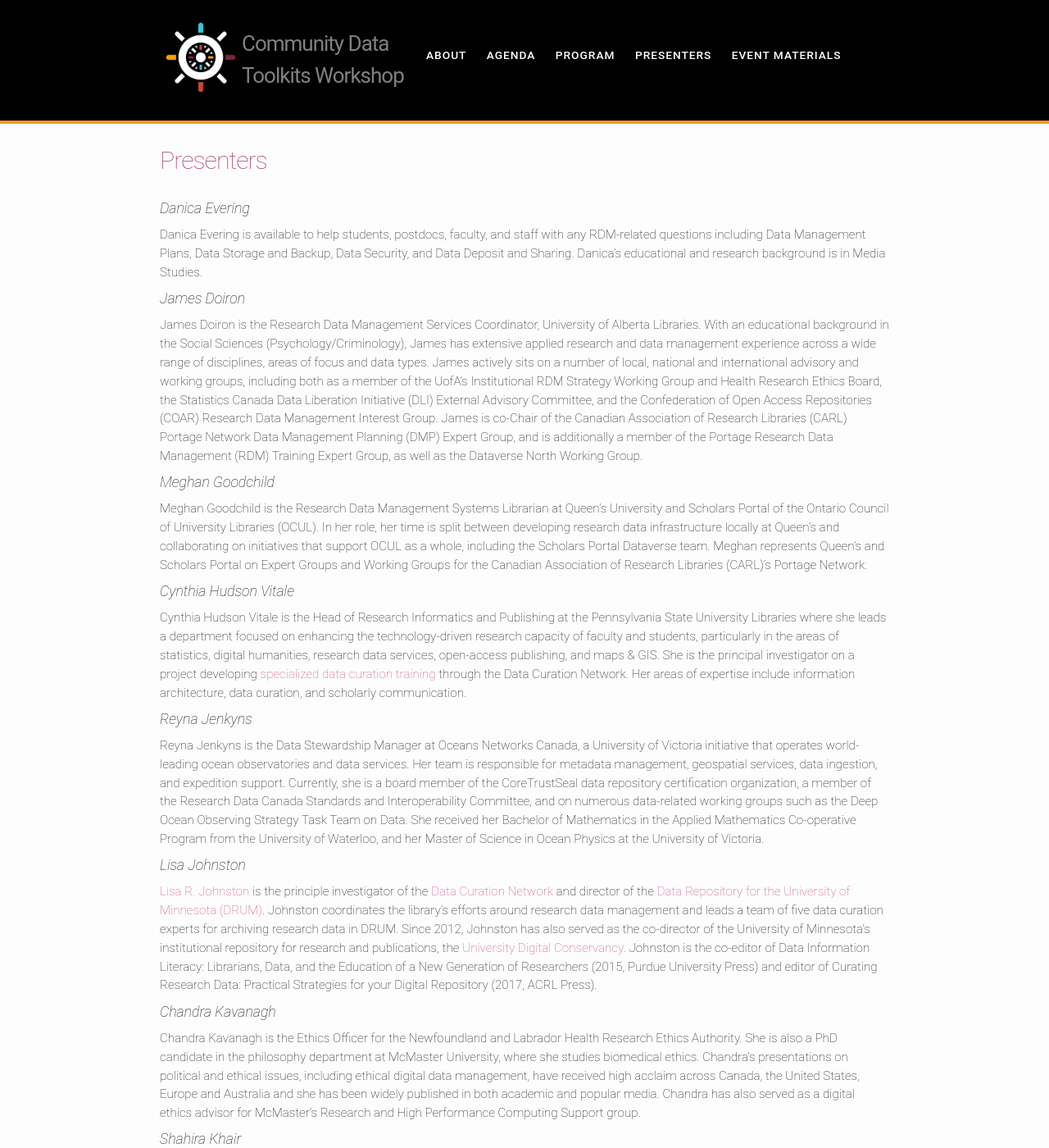
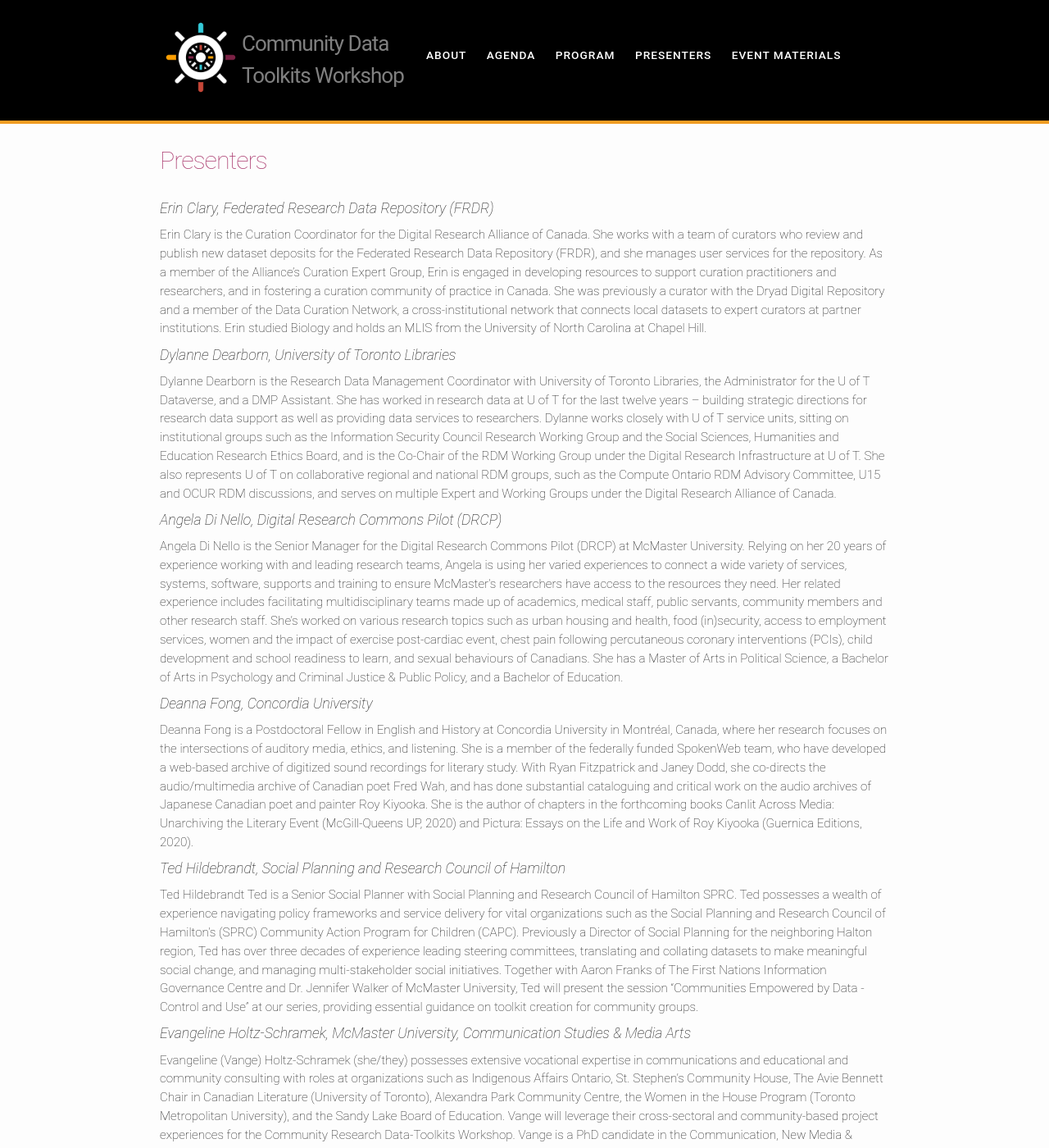
Before and after one commit to Community-Data-Toolkits-Workshop/CDTW, a Jekyll site: the page built from presenters.md, in a window 1280 px wide and 1400 px high. Shown: the whole window at 82% size. Built offline with Jekyll 4.4.1, drawn with Linux system fonts in a browser that asks for light colours; some of the changed text lies outside the part shown.

Commit message:
Update presenters.md

```diff
--- a/presenters.md
+++ b/presenters.md
@@ -4,38 +4,46 @@
 permalink: /presenters/
 ---
 
-### Danica Evering
-Danica Evering is available to help students, postdocs, faculty, and staff with any RDM-related questions including Data Management Plans, Data Storage and Backup, Data Security, and Data Deposit and Sharing. Danica's educational and research background is in Media Studies.
+### Erin Clary, Federated Research Data Repository (FRDR)
+Erin Clary is the Curation Coordinator for the Digital Research Alliance of Canada. She works with a team of curators who review and publish new dataset deposits for the Federated Research Data Repository (FRDR), and she manages user services for the repository. As a member of the Alliance’s Curation Expert Group, Erin is engaged in developing resources to support curation practitioners and researchers, and in fostering a curation community of practice in Canada. She was previously a curator with the Dryad Digital Repository and a member of the Data Curation Network, a cross-institutional network that connects local datasets to expert curators at partner institutions. Erin studied Biology and holds an MLIS from the University of North Carolina at Chapel Hill.
 
-### James Doiron
-James Doiron is the Research Data Management Services Coordinator, University of Alberta Libraries. With an educational background in the Social Sciences (Psychology/Criminology), James has extensive applied research and data management experience across a wide range of disciplines, areas of focus and data types. James actively sits on a number of local, national and international advisory and working groups, including both as a member of the UofA’s Institutional RDM Strategy Working Group and Health Research Ethics Board, the Statistics Canada Data Liberation Initiative (DLI) External Advisory Committee, and the Confederation of Open Access Repositories (COAR) Research Data Management Interest Group. James is co-Chair of the Canadian Association of Research Libraries (CARL) Portage Network Data Management Planning (DMP) Expert Group, and is additionally a member of the Portage Research Data Management (RDM) Training Expert Group, as well as the Dataverse North Working Group.
+### Dylanne Dearborn, University of Toronto Libraries
+Dylanne Dearborn is the Research Data Management Coordinator with University of Toronto Libraries, the Administrator for the U of T Dataverse, and a DMP Assistant. She has worked in research data at U of T for the last twelve years – building strategic directions for research data support as well as providing data services to researchers. Dylanne works closely with U of T service units, sitting on institutional groups such as the Information Security Council Research Working Group and the Social Sciences, Humanities and Education Research Ethics Board, and is the Co-Chair of the RDM Working Group under the Digital Research Infrastructure at U of T. She also represents U of T on collaborative regional and national RDM groups, such as the Compute Ontario RDM Advisory Committee, U15 and OCUR RDM discussions, and serves on multiple Expert and Working Groups under the Digital Research Alliance of Canada.
 
-### Meghan Goodchild
-Meghan Goodchild is the Research Data Management Systems Librarian at Queen’s University and Scholars Portal of the Ontario Council of University Libraries (OCUL). In her role, her time is split between developing research data infrastructure locally at Queen’s and collaborating on initiatives that support OCUL as a whole, including the Scholars Portal Dataverse team. Meghan represents Queen's and Scholars Portal on Expert Groups and Working Groups for the Canadian Association of Research Libraries (CARL)'s Portage Network.
+### Angela Di Nello, Digital Research Commons Pilot (DRCP)
+Angela Di Nello is the Senior Manager for the Digital Research Commons Pilot (DRCP) at McMaster University. Relying on her 20 years of experience working with and leading research teams, Angela is using her varied experiences to connect a wide variety of services, systems, software, supports and training to ensure McMaster's researchers have access to the resources they need. Her related experience includes facilitating multidisciplinary teams made up of academics, medical staff, public servants, community members and other research staff. She’s worked on various research topics such as urban housing and health, food (in)security, access to employment services, women and the impact of exercise post‐cardiac event, chest pain following percutaneous coronary interventions (PCIs), child development and school readiness to learn, and sexual behaviours of Canadians. She has a Master of Arts in Political Science, a Bachelor of Arts in Psychology and Criminal Justice & Public Policy, and a Bachelor of Education.
 
-### Cynthia Hudson Vitale
-Cynthia Hudson Vitale is the Head of Research Informatics and Publishing at the Pennsylvania State University Libraries where she leads a department focused on enhancing the technology-driven research capacity of faculty and students, particularly in the areas of statistics, digital humanities, research data services, open-access publishing, and maps & GIS. She is the principal investigator on a project developing [specialized data curation training](https://sites.psu.edu/dcnworkshops/) through the Data Curation Network. Her areas of expertise include information architecture, data curation, and scholarly communication.
+### Deanna Fong, Concordia University
+Deanna Fong is a Postdoctoral Fellow in English and History at Concordia University in Montréal, Canada, where her research focuses on the intersections of auditory media, ethics, and listening. She is a member of the federally funded SpokenWeb team, who have developed a web-based archive of digitized sound recordings for literary study. With Ryan Fitzpatrick and Janey Dodd, she co-directs the audio/multimedia archive of Canadian poet Fred Wah, and has done substantial cataloguing and critical work on the audio archives of Japanese Canadian poet and painter Roy Kiyooka. She is the author of chapters in the forthcoming books Canlit Across Media: Unarchiving the Literary Event (McGill-Queens UP, 2020) and Pictura: Essays on the Life and Work of Roy Kiyooka (Guernica Editions, 2020).
 
-### Reyna Jenkyns
-Reyna Jenkyns is the Data Stewardship Manager at Oceans Networks Canada, a University of Victoria initiative that operates world-leading ocean observatories and data services. Her team is responsible for metadata management, geospatial services, data ingestion, and expedition support.  Currently, she is a board member of the CoreTrustSeal data repository certification organization, a member of the Research Data Canada Standards and Interoperability Committee, and on numerous data-related working groups such as the Deep Ocean Observing Strategy Task Team on Data. She received her Bachelor of Mathematics in the Applied Mathematics Co-operative Program from the University of Waterloo, and her Master of Science in Ocean Physics at the University of Victoria.
+### Ted Hildebrandt, Social Planning and Research Council of Hamilton
+Ted Hildebrandt Ted is a Senior Social Planner with Social Planning and Research Council of Hamilton SPRC. Ted possesses a wealth of experience navigating policy frameworks and service delivery for vital organizations such as the Social Planning and Research Council of Hamilton’s (SPRC) Community Action Program for Children (CAPC). Previously a Director of Social Planning for the neighboring Halton region, Ted has over three decades of experience leading steering committees, translating and collating datasets to make meaningful social change, and managing multi-stakeholder social initiatives. Together with Aaron Franks of The First Nations Information Governance Centre and Dr. Jennifer Walker of McMaster University, Ted will present the session “Communities Empowered by Data - Control and Use” at our series, providing essential guidance on toolkit creation for community groups.
 
-### Lisa Johnston
-[Lisa R. Johnston](https://www.lib.umn.edu/about/staff/lisa-johnston) is the principle investigator of the [Data Curation Network](http://datacurationnetwork.org/) and director of the [Data Repository for the University of Minnesota (DRUM)](http://z.umn.edu/drum). Johnston coordinates the library’s efforts around research data management and leads a team of five data curation experts for archiving research data in DRUM. Since 2012, Johnston has also served as the co-director of the University of Minnesota’s institutional repository for research and publications, the [University Digital Conservancy](http://conservancy.umn.edu/). Johnston is the co-editor of Data Information Literacy: Librarians, Data, and the Education of a New Generation of Researchers (2015, Purdue University Press) and editor of Curating Research Data: Practical Strategies for your Digital Repository (2017, ACRL Press).
+### Evangeline Holtz-Schramek, McMaster University, Communication Studies & Media Arts
+Evangeline (Vange) Holtz-Schramek (she/they) possesses extensive vocational expertise in communications and educational and community consulting with roles at organizations such as Indigenous Affairs Ontario, St. Stephen’s Community House, The Avie Bennett Chair in Canadian Literature (University of Toronto), Alexandra Park Community Centre, the Women in the House Program (Toronto Metropolitan University), and the Sandy Lake Board of Education. Vange will leverage their cross-sectoral and community-based project experiences for the Community Research Data-Toolkits Workshop. Vange is a PhD candidate in the Communication, New Media & Cultural Studies program at McMaster University where their CGS-SSHRC funded research engages with online mothering under COVID-19 conditions.
 
-### Chandra Kavanagh
-Chandra Kavanagh is the Ethics Officer for the Newfoundland and Labrador Health Research Ethics Authority. She is also a PhD candidate in the philosophy department at McMaster University, where she studies biomedical ethics. Chandra’s presentations on political and ethical issues, including ethical digital data management, have received high acclaim across Canada, the United States, Europe and Australia and she has been widely published in both academic and popular media. Chandra has also served as a digital ethics advisor for McMaster’s Research and High Performance Computing Support group.
+### Amiel Joseph, Office of Community Engagement and Department of Social Work, McMaster University
+Amiel Joseph, PhD, is Holder of the Faculty of Social Sciences Professorship in Equity, Identity and Transformation. Dr. Joseph is an Associate Professor in the Faculty of Social Science and serves as Graduate Chair. With ongoing connections to many local initiatives, he is also the Academic Director for the Community Engaged Research and Relationships, Office of Community Engagement. Dr. Joseph’s research contributions work with perspectives from critical mental health, postcolonial theory, critical race theory, and critical disability studies to study the historical production of ideas about difference, normalcy, sexuality, eugenics, race, ability, and mental “illness” as they cohere, diverge, interdepend, and perform within policy, law, and practice. Dr. Joseph comes to this work with over a decade of experience in the mental health field in supportive housing, settlement, crisis respite, forensic assertive community treatment, community-based early intervention, and governance settings.
 
-### Shahira Khair
-Shahira Khair is a Data Curation Librarian at the University of Victoria Libraries, where she works with faculty and students to adopt practices and tools to improve the management of their research data throughout its lifecycle. She holds Masters degrees in Science and Information Studies from the University of Ottawa.
+### Shahira Khair, University of Victoria Libraries
+Shahira Khair (she/her) is a Data Curation Librarian at the University of Victoria Libraries and her current portfolios include research data management and organizational analysis. She leads the Libraries’ research data services and supports researchers in adopting digital tools into their research grants and course instruction. She also oversees the management of the Libraries’ internal data assets and collaborates across departments on projects that demonstrate library impact. Shahira holds a Master's of Science in Biology and a Master's of Information Studies from the University of Ottawa. She has spent much of her career advancing national-scale research infrastructure initiatives through work with the Digital Research Alliance of Canada and the Canadian Association of Research Libraries and has significant experience leading engagement and collaboration between research communities, funders, and service providers.
+Sally Landon and Lorraine Valmadrid, HWDSB
+Hamilton-Wentworth District School Board (HWDSB) is a medium-to-large Ontario school board that serves a community of approximately 50,000 students in the City of Hamilton and surrounding areas. Sally Landon, as a Manager, Research & Analytics Department, and Lorraine Valmadrid, as a Research and Analytics, will bring practice- and justice-based approaches to our sessions. Together with advocate and scholar Karen Robson, Sally and Lorraine will present “Education Data: A Case Study,” enlivening our sessions with an on-the-ground social justice case study.
 
-### Kaitlin Newson
-[Kaitlin Newson](https://kaitlinnewson.com/) is the Digital Projects Librarian for [Scholars Portal](https://scholarsportal.info/), the technology service arm of the Ontario Council of University Libraries. In this role she works on scholarly publishing, research data management, and web services. She is an active member of the Code4Lib community, a member of the Portage Dataverse North Training group, and the coordinator of the Public Knowledge Project Documentation Interest Group.
+### Veronica Litt, Digital Scholarship Coordinator
+Veronica (she/her) has multi-faceted experience with Digital Humanities and holds a PhD in English and Book History from the University of Toronto. As a Digital Scholarship  Coordinator, she develops a diverse slate of programs including workshops, special events, and community partnerships, alongside her work in communications, research support, and the Centre's online learning resources. She also provides consultations on podcasts and Twine games.
 
-### Sandra Sawchuk
-Sandra Sawchuk is the User Experience & Engagement and Data Librarian at Mount Saint Vincent University in Halifax, NS. She is a Regional Training Coordinator for the Data Liberation Initiative (DLI) and a member of the Portage Network’s Curation Expert Group. As a member of a smaller institution, she brings knowledge of the challenges faced by universities without the resources to hire dedicated personnel for research data management. She holds Masters degrees in Humanities Computing and Information Studies from the University of Alberta.
+### Mikala Narlock, Data Curation Network (US)
+Mikala Narlock is the Director of the Data Curation Network where she is a strong advocate for data curation and open scholarship. In her role, she collaborates with the DCN community to ensure the organization develops in a responsive and sustainable manner. Prior to this role, she was the Digital Collections Strategy Librarian at the University of Notre Dame where she managed the institutional and cultural heritage repositories, connected with students and faculty around research data management, and collaborated with other librarians and data stewards to serve campus needs. She is an active researcher, presenting and publishing regularly.
 
-### John Simpson
-John is Science Leadership Council Chair and Humanities and Social Sciences Specialist for the Compute Canada Federation.  Through these roles he sits on the Steering Committee for the Federated Research Data Repository and is an ex-officio member of the Canadian Society for Digital Humanities Executive.  He is also an instructor with the Digital Humanities Summer Institute, an Instructor Trainer for The Carpentries, and is always looking to improve his pedagogical practice.
+### Karen Robson, McMaster University, Department of Sociology
+Karen Robson is an Associate Professor in the Department of Sociology at McMaster University and the Ontario Research Chair in Educational Achievement and At-Risk Youth. Dr. Robson is noted for her work on statistics, youth policy in a European context, and the impact of information technology and television on various social groups. She holds a PhD in applied social and economic research from the University of Essex, during which she worked on a UNICEF-funded project which examined the correlates of young parenthood in the European Union. Dr. Robson has worked as a Senior Research Officer at the Institute for Social and Economic Research at the University of Essex. She has also worked with UNICEF and the UK Department of Health examining the differences in the socioeconomic disadvantages of early mothers across various ethnic groups in Britain.
 
-### Lee Wilson
-Lee Wilson is the Service Manager for Portage, a national, library-based network that builds capacity and coordinates Research Data Management (RDM) activities in Canada. He is on secondment from ACENET, where he works as a Research Consultant specializing in RDM. Through this role, Lee manages RDM service delivery across Canada both directly and through partnerships with other organizations, including national advanced research computing providers. He also oversees the operations of the Federated Research Data Repository, an access and discovery portal for Canadian research data. Prior to taking on this position, Lee worked with the Marine Environmental Observation Prediction and Response (MEOPAR) network’s Data Management team, solving issues related to the storage, discovery, and accessibility of ocean data. Lee holds a Master of Library and Information Studies degree (Dalhousie University) and a BA in English (Mount Allison University).
+### Victoria Smith, Policy, Privacy, and Sensitive Data Coordinator
+ Victoria Smith specializes in sensitive data, privacy, and research policy, and she’s passionate about intelligent data access. In her work with the Digital Research Alliance of Canada as the Policy, Privacy, and Sensitive Data Coordinator, Victoria is leading a sensitive data repository project, engaging in collaboration and relationship building with Indigenous stakeholders, and supporting the Sensitive Data Expert Group, while also providing guidance and input on other projects. Prior to joining the Alliance, she was the Ethics Officer for the Health Research Ethics Authority of Newfoundland and Labrador, where she performed research ethics review for the province. Victoria developed a successful research ethics consultation program while creating pandemic-related research ethics policies. Victoria, along with Subhanya Sivajothy and Danica Evering, will lead a session entitled “Research Data Management, Data Management Planning, and Data Deposit: the Controlled Access Management Pilot,” engaging participants in this initiative and offering insights for the workshop series.
+
+### Kelly Stathis, DataCite
+Kelly is the Technical Community Manager at DataCite. At DataCite, Kelly leads adoption efforts and engages with the community on metadata and technical implementation. Previously, Kelly worked at the Portage Network of the Digital Research Alliance of Canada, where they contributed to national data repository and discovery initiatives (including FRDR and Lunaris) and supported the DataCite Canada Consortium. Kelly holds an MLIS from the University of British Columbia, a BS in Computer Science, and a BMus in Music Composition.
+
+### Felicity Tayler, University of Ottawa
+Felicity Tayler is the Research Data Management Librarian at the University of Ottawa. She is an occasional visual artist and curator and has published in anthologies and journals such as the International Journal on Digital Libraries, Journal of Canadian Art History, Canadian Literature, and Mémoires du livre / Studies in Book Culture. She held a Postdoctoral Fellowship in the Department of History of Art at the University of Toronto (2017-2018). Presently, she is a co-applicant on the SSHRC-funded SpokenWeb partnership, which foregrounds a collaborative approach to literary historical study and digital development through engagement with diverse collections of spoken recordings from across Canada and beyond.
```
